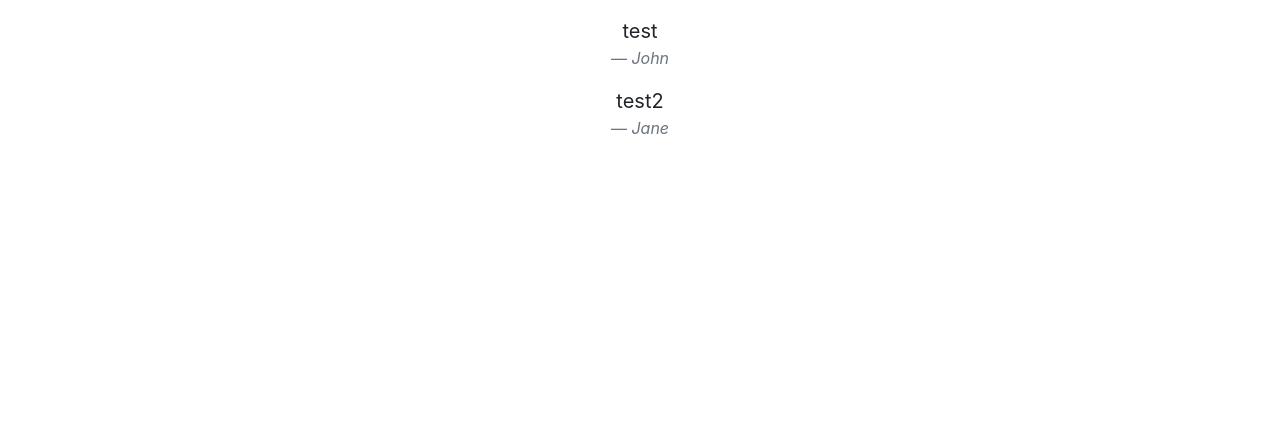
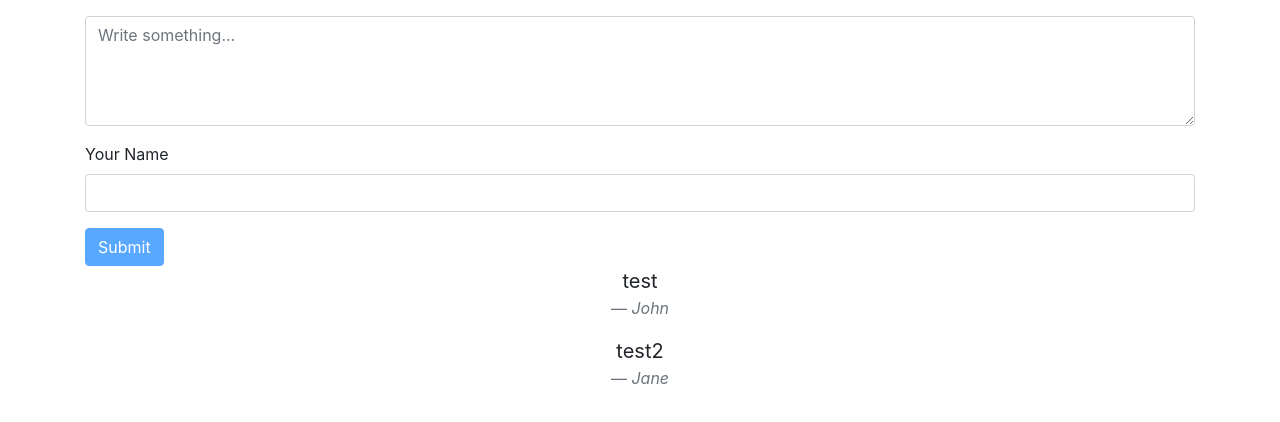
Before and after one commit to thoughtworks-jumpstart/comment-app, a React (Create React App) app: page / in a window 1280 px wide. Shown: the top 422 px of the page. Built offline with nearby package versions, Linux system fonts and the light colour scheme.

Commit message:
Create CommentForm to accept input

```diff
--- a/src/components/App/App.jsx
+++ b/src/components/App/App.jsx
@@ -1,12 +1,17 @@
 import React, { Component } from "react";
-import CommentList from '../CommentList/CommentList';
+import CommentList from "../CommentList/CommentList";
+import CommentForm from "../CommentForm/CommentForm"
 
 class App extends Component {
   render() {
-    const sampleData=[{comment: "test", author: "John"}, {comment:"test2", author: "Jane"}]
+    const sampleData = [
+      { comment: "test", author: "John" },
+      { comment: "test2", author: "Jane" }
+    ];
     return (
       <div className="container mt-3">
-        <CommentList comments={sampleData}/>
+        <CommentForm />
+        <CommentList comments={sampleData} />
       </div>
     );
   }
--- /dev/null
+++ b/src/components/CommentForm/CommentForm.jsx
@@ -0,0 +1,43 @@
+import React, { useState } from "react";
+import { isFulfilled } from "q";
+
+function CommentForm() {
+  const [commentTextArea, setCommentTextArea] = useState("");
+  const [authorInput, setAuthorInput] = useState("");
+
+  const isNotFilled = () => {
+    return !(authorInput && commentTextArea)
+  };
+
+  const handleAuthorInput = (event) => {
+    setAuthorInput(event.target.value)
+  }
+
+  const handleCommentTextArea = (event) => {
+    setCommentTextArea(event.target.value)
+  }
+
+  return (
+    <form>
+      <div className="form-group">
+        <textarea
+          value={commentTextArea}
+          onChange={handleCommentTextArea}
+          className="form-control"
+          placeholder="Write something..."
+          rows="4"
+          cols="50"
+        />
+      </div>
+      <div className="form-group">
+        <label htmlFor="name-input">Your Name</label>
+        <input value={authorInput} onChange={handleAuthorInput} className="form-control" type="text" id="name-input" />
+      </div>
+      <button disabled={isNotFilled()} className="btn btn-primary">
+        Submit
+      </button>
+    </form>
+  );
+}
+
+export default CommentForm;
```
Also changed, not shown: 1 other file (tests, documents, lock files or other folders).
